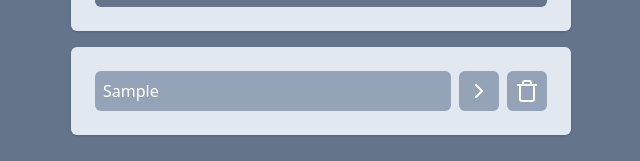
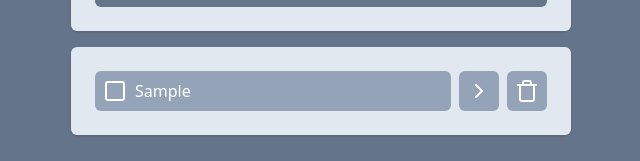
Before and after one commit to leonamlvs/react-task-manager, a React app: page / in a window 1280 px wide. Both pictures are taken after typing "Sample", "Sample" into the empty fields and a click on the button "Add Task". Shown: the part 249-410 px from the top of the page, without its empty margins (319-959 px from the left). Built offline with nearby package versions, Linux system fonts and the light colour scheme; the HTML template or start-up script is replaced by a standard one.

Commit message:
feat: add task status icons and empty state feedback

```diff
--- a/src/components/Tasks.jsx
+++ b/src/components/Tasks.jsx
@@ -1,4 +1,9 @@
-import { ChevronRightIcon, TrashIcon } from 'lucide-react'
+import {
+  ChevronRightIcon,
+  SquareCheckIcon,
+  SquareIcon,
+  TrashIcon
+} from 'lucide-react'
 import { useNavigate } from 'react-router-dom'
 import Button from './Button'
 
@@ -14,12 +19,24 @@ function Tasks({ tasks, onTaskClick, onTaskDelete }) {
 
   return (
     <ul className="space-y-4 rounded-md bg-slate-200 p-6 shadow">
+      {tasks.length === 0 && (
+        <p className="text-center text-slate-500">
+          No tasks found. Add one above!
+        </p>
+      )}
       {tasks.map((task) => (
-        <li key={task.id} className="flex gap-2">
+        <li key={task.id} className="flex items-center gap-2">
           <button
             onClick={() => onTaskClick(task.id)}
-            className={`w-full rounded-md bg-slate-400 p-2 text-left text-white ${task.isCompleted ? 'line-through' : ''}`}>
-            {task.title}
+            className={`flex w-full min-w-0 items-center gap-2 rounded-md bg-slate-400 p-2 text-left text-white ${
+              task.isCompleted ? 'line-through' : ''
+            }`}>
+            {task.isCompleted ? (
+              <SquareCheckIcon className="shrink-0" />
+            ) : (
+              <SquareIcon className="shrink-0" />
+            )}
+            <span>{task.title}</span>
           </button>
           <Button onClick={() => handleTaskDetailsClick(task)}>
             <ChevronRightIcon />
```
